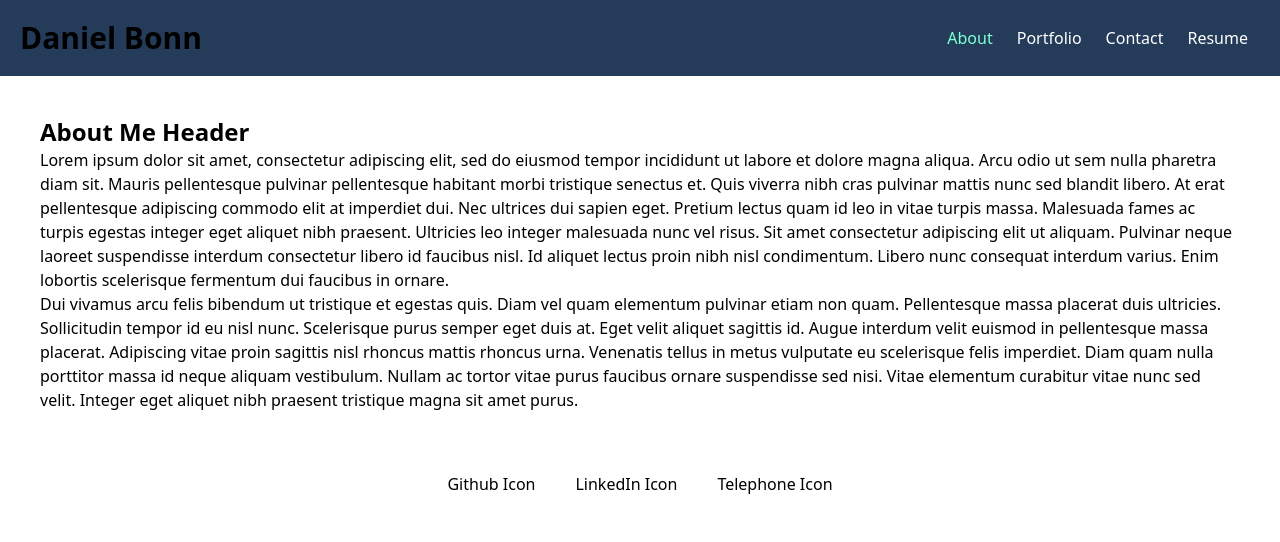
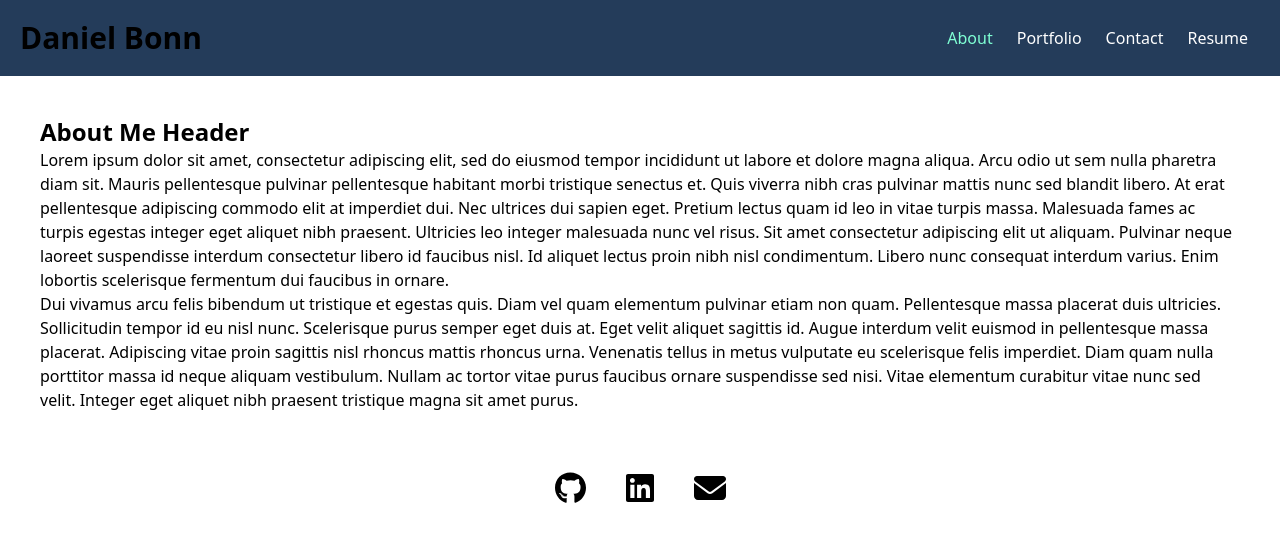
Before and after one commit to DanielTBonn/react-portfolio, a React (Vite) app: page / in a window 1280 px wide. Shown: the top 542 px of the page. Built offline with nearby package versions, Linux system fonts and the light colour scheme.

Commit message:
added fa icons to my footer and hrefs to their respective pages

```diff
--- a/package.json
+++ b/package.json
@@ -12,6 +12,10 @@
     "test": "vitest"
   },
   "dependencies": {
+    "@fortawesome/free-brands-svg-icons": "^6.4.2",
+    "@fortawesome/free-regular-svg-icons": "^6.4.2",
+    "@fortawesome/free-solid-svg-icons": "^6.4.2",
+    "@fortawesome/react-fontawesome": "^0.2.0",
     "react": "^18.2.0",
     "react-dom": "^18.2.0"
   },
--- a/src/components/Footer.jsx
+++ b/src/components/Footer.jsx
@@ -1,15 +1,23 @@
+import { FontAwesomeIcon } from "@fortawesome/react-fontawesome";
+import { faEnvelope } from '@fortawesome/free-solid-svg-icons';
+import { faGithub, faLinkedin } from "@fortawesome/free-brands-svg-icons";
+
+
 export default function Footer() {
     return (
         <footer className="flex justify-center">
             <ul className="flex justify-around m-5">
                 <li className="footer-icon mx-5">
-                    <h2>Github Icon</h2>
+                    <a href="https://github.com/DanielTBonn" target="_blank"><FontAwesomeIcon icon={faGithub} size="2xl" /></a>
+                    {/* <FontAwesomeIcon icon="fa-brands fa-github" /> */}
+                    {/* <FontAwesomeIcon icon={solid("github")} /> */}
+                    {/* <FontAwesomeIcon icon={faGithub} /> */}
                 </li>
                 <li className="footer-icon mx-5">
-                    <h2>LinkedIn Icon</h2>
+                    <a href="https://www.linkedin.com/in/daniel-bonn-352166189" target="_blank"><FontAwesomeIcon icon={faLinkedin} size="2xl" /></a>
                 </li>
                 <li className="footer-icon mx-5">
-                    <h2>Telephone Icon</h2>
+                    <a href="mailto:danieltbonn@gmail.com"><FontAwesomeIcon icon={faEnvelope} size="2xl"/></a>
                 </li>
             </ul>
         </footer>
--- a/src/components/pages/contact.jsx
+++ b/src/components/pages/contact.jsx
@@ -111,7 +111,7 @@ export default function Contact() {
           </div>
         <button
         type="submit"
-        className="block w-full rounded-md bg-indigo-600 px-3.5 py-2.5 text-center text-sm font-semibold text-white shadow-sm hover:bg-indigo-500 focus-visible:outline focus-visible:outline-2 focus-visible:outline-offset-2 focus-visible:outline-indigo-600"
+        className="block w-full rounded-md bg-regal-blue px-3.5 py-2.5 text-center text-sm font-semibold text-white shadow-sm hover:bg-indigo-500 focus-visible:outline focus-visible:outline-2 focus-visible:outline-offset-2 focus-visible:outline-indigo-600"
         >
           Submit</button>
 
```
Also changed, not shown: 1 other file (tests, documents, lock files or other folders).
